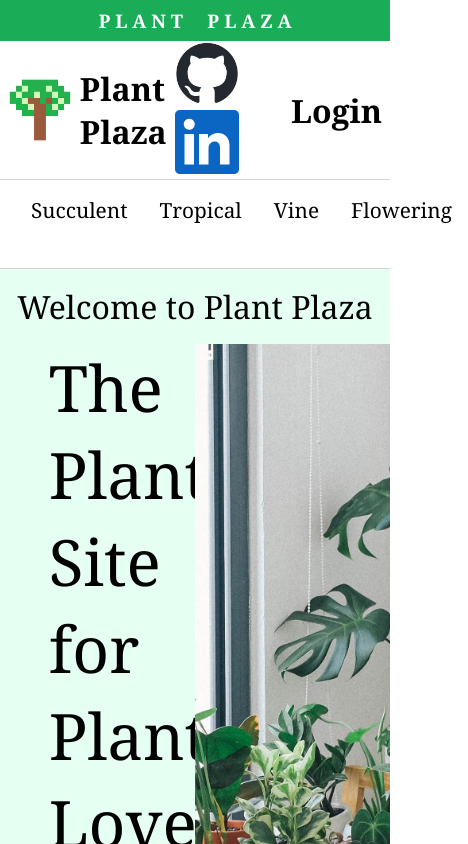
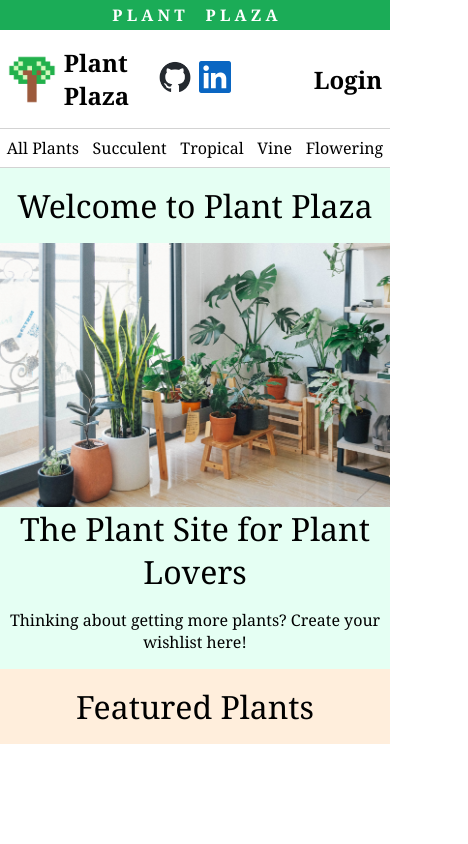
Before and after one commit to Trile16/plant-plaza, a React (Vite) app: page / in a window 390 px wide. Shown: the top 844 px of the page, 468 px wide, since content can reach past the window. Built offline with nearby package versions, Linux system fonts and the light colour scheme; no server answers.

Commit message:
added mobile v1

```diff
--- a/src/Home.css
+++ b/src/Home.css
@@ -53,3 +53,33 @@ p {
   justify-content: space-around;
   flex-flow: row wrap;
 }
+
+@media (max-width: 550px) {
+  #home-separator {
+    flex-direction: column-reverse;
+  }
+
+  #home-content {
+    width: 100%;
+  }
+
+  #home-img {
+    width: 100%;
+  }
+
+  h2 {
+    font-size: 2rem;
+    width: 100%;
+    text-align: center;
+  }
+
+  p {
+    width: 100%;
+    font-size: 1rem;
+    text-align: center;
+  }
+
+  #featured-title {
+    font-size: 2rem;
+  }
+}
--- a/src/NavBar.css
+++ b/src/NavBar.css
@@ -95,3 +95,72 @@ hr {
   margin-left: 0.5rem;
   margin-right: 0.5rem;
 }
+
+#socials {
+  display: flex;
+}
+
+@media (max-width: 550px) {
+  #top-bar {
+    padding-top: 0.25rem;
+    padding-bottom: 0.25rem;
+    font-size: 1rem;
+  }
+
+  #logo-title {
+    display: flex;
+    align-items: center;
+    width: 4rem;
+    justify-content: space-between;
+    text-decoration: none;
+  }
+
+  #logo {
+    width: 3rem;
+    padding-right: 0.5rem;
+  }
+
+  #title {
+    font-size: 1.5rem;
+    color: black;
+  }
+
+  .link-login {
+    width: 4rem;
+    font-size: 1.5rem;
+    display: flex;
+    flex-direction: row-reverse;
+    color: black;
+    text-decoration: none;
+    font-weight: bold;
+  }
+
+  .link {
+    font-size: 1rem;
+    text-decoration: none;
+    color: black;
+    padding: 0;
+    padding-top: 0.5rem;
+    padding-bottom: 0.5rem;
+  }
+
+  #nav-links {
+    display: flex;
+    justify-content: space-around;
+  }
+
+  #user-icon {
+    width: 1.5rem;
+    padding-right: 0.5rem;
+  }
+
+  #socials {
+    display: flex;
+  }
+
+  .social-icon {
+    width: 2rem;
+    margin-left: 0.25rem;
+    margin-right: 0.25rem;
+  }
+}
--- a/src/NavBar.jsx
+++ b/src/NavBar.jsx
@@ -20,7 +20,7 @@ const NavBar = ({ isLoggedIn, user, plantCategory, setPlantCategory }) => {
           <img src={plantplazalogo} alt="Plant Plaza Logo" id="logo" />
           <h1 id="title">Plant Plaza</h1>
         </Link>
-        <div>
+        <div id="socials">
           <a href="https://github.com/Trile16/plant-plaza">
             <img className="social-icon" src={githubmark} alt="GitHub Logo" />
           </a>
--- a/src/Register.jsx
+++ b/src/Register.jsx
@@ -21,7 +21,7 @@ const Register = ({ setIsLoggedIn, setToken }) => {
       password,
     });
 
-    if (result.data) {
+    if (result.success) {
       alert(result.data.message);
       localStorage.setItem("token", result.data.token);
       setToken(result.data.token);
```
